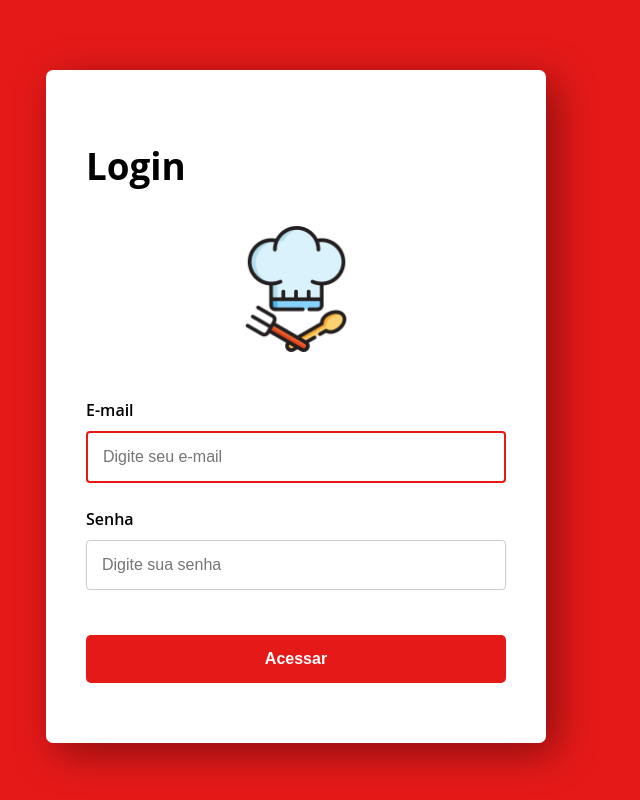
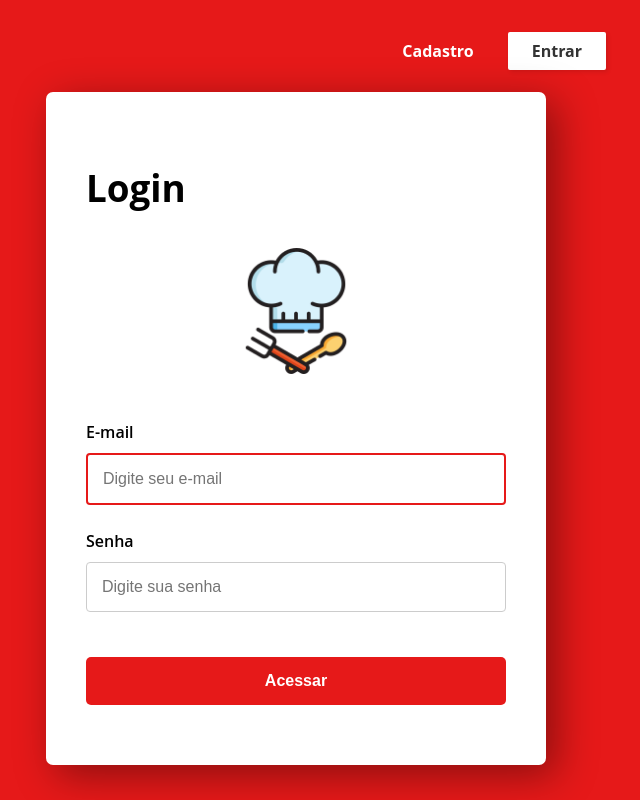
Before and after one commit to vitorreiel/DeliFood, a Vue app: page / in a window 1280 px wide. Shown: the whole page, without its empty margins (344-984 px from the left). Built offline with nearby package versions, Linux system fonts and the light colour scheme.

Commit message:
Adicionado Header para melhor navegação

```diff
--- a/src/App.vue
+++ b/src/App.vue
@@ -1,3 +1,22 @@
 <template>
+  <Header />
   <router-view />
 </template>
+
+<script>
+import Header from './components/Header.vue';
+
+export default {
+  components: {
+    Header,
+  }
+}
+</script>
+
+<style>
+#app {
+  display: flex;
+  flex-direction: column;
+  justify-content: center;
+}
+</style>
--- /dev/null
+++ b/src/components/Header.vue
@@ -0,0 +1,112 @@
+<template>
+    <header>
+        <nav>
+            <ul>
+                <li v-if="!isLoggedIn">
+                    <router-link class="secondary-button"  to="/register">
+                        Cadastro
+                    </router-link>
+                </li>
+                <li v-if="!isLoggedIn">
+                    <router-link class="primary-button" to="/">
+                        Entrar
+                    </router-link>
+                </li>
+                <li v-if="isLoggedIn">
+                    <router-link class="secondary-button" to="/address">
+                        Endereços
+                    </router-link>
+                </li>
+                <li v-if="isLoggedIn">
+                    <button class="primary-button" @click="logout()">
+                        Sair
+                    </button>
+                </li>
+            </ul>
+        </nav>
+    </header>
+</template>
+
+<script>
+    export default {
+        data() {
+            return {
+                isLoggedIn: false // Defina essa variável como true se o usuário estiver logado
+            };
+        },
+        mounted() {
+            this.verifyUserIsLogged();
+        },
+        watch: {
+            $route() {
+                this.verifyUserIsLogged();
+            }
+        },
+        methods: {
+            logout() {
+                localStorage.removeItem("USER");
+                this.$router.push("/");
+            },
+            verifyUserIsLogged() {
+                const isLoggedIn = JSON.parse(localStorage.getItem('USER')) ? true : false;
+
+                if (isLoggedIn) {
+                    this.isLoggedIn = true;
+                } else {
+                    this.isLoggedIn = false;
+                }
+            }
+        }
+    };
+</script>
+
+<style>
+    header {
+        background-color: transparent;
+        padding: 10px 25%;
+        display: flex;
+        flex-direction: row-reverse;
+    }
+
+    nav ul {
+        list-style-type: none;
+        margin: 0;
+        padding: 0;
+        display: flex;
+        align-items: center;
+    }
+
+    nav li {
+        display: inline;
+        margin-right: 10px;
+    }
+
+    nav li a {
+        text-decoration: none;
+        color: #333;
+    }
+
+    .primary-button {
+        background-color: #fff;
+        cursor: pointer;
+        border: none;
+        padding: 8px 24px;
+        border-radius: 2px;
+        font-size: 16px;
+        font-weight: bold;
+        box-shadow: 2px 2px 4px rgba(0, 0, 0, 0.1);
+        transition: all ease-in-out 350ms;
+    }
+
+    .primary-button:hover {
+        background-color: #E61919;
+        color: #fff;
+    }
+
+    .secondary-button {
+        color: #fff;
+        font-weight: bold;
+        padding: 8px 24px;
+        font-size: 16px;
+    }
+</style>
--- a/src/components/Restaurantes.vue
+++ b/src/components/Restaurantes.vue
@@ -49,7 +49,7 @@
 </script>
 
 <style>
-    #app, .description-restaurante {
+    .description-restaurante {
         display: flex;
         align-items: flex-start;
     }
--- a/src/views/Login.vue
+++ b/src/views/Login.vue
@@ -25,7 +25,7 @@ export default {
     },
     methods: {
         verifyUserIsLogged() {
-            const isLoggedIn = JSON.parse(localStorage.getItem('USER'));
+            const isLoggedIn = JSON.parse(localStorage.getItem('USER')) ? true : false;
 
             if (isLoggedIn) {
                 this.$router.push('/home');
--- a/src/views/Products.vue
+++ b/src/views/Products.vue
@@ -117,7 +117,7 @@
         font-family: 'Open Sans', sans-serif;
     }
 
-    #app, .main-div, .product, .items, .description, .price, .photo {
+    .main-div, .product, .items, .description, .price, .photo {
         padding-top: 20px;
         display: flex;
         justify-content: center;
```
